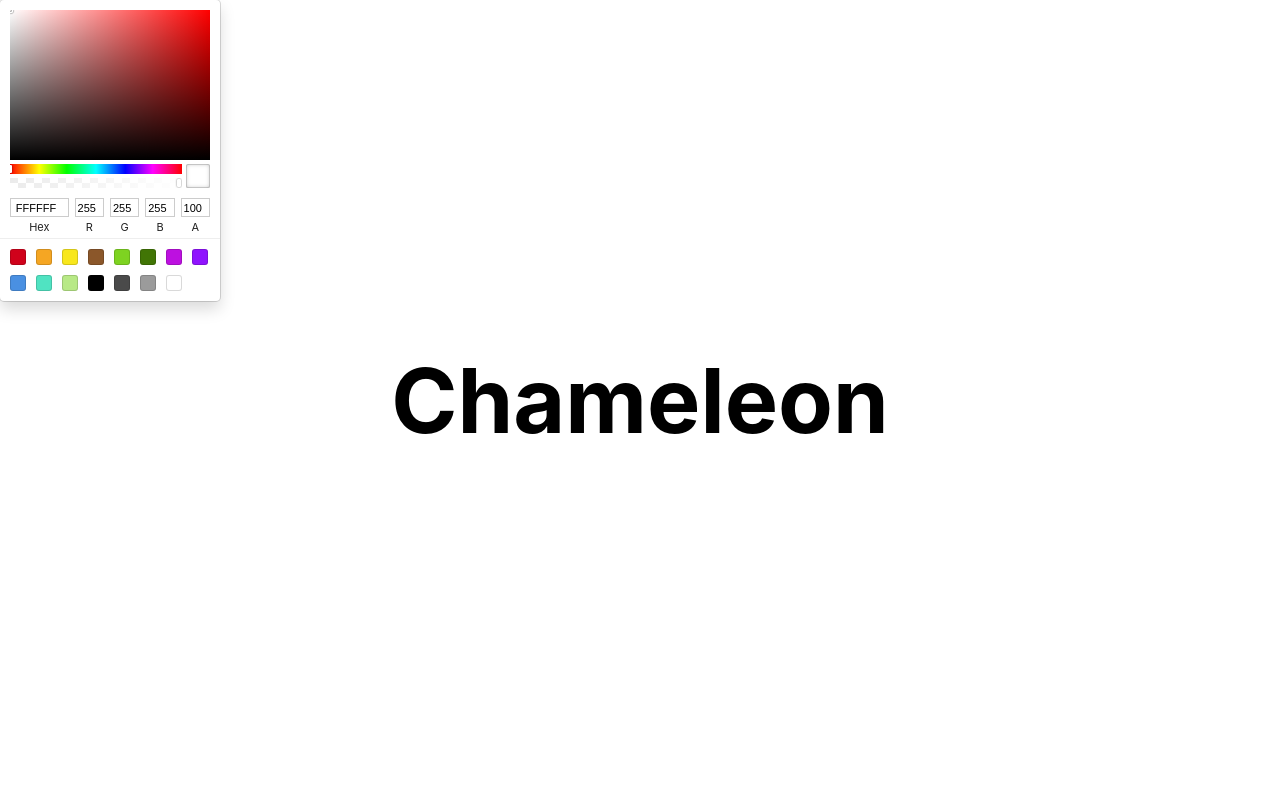
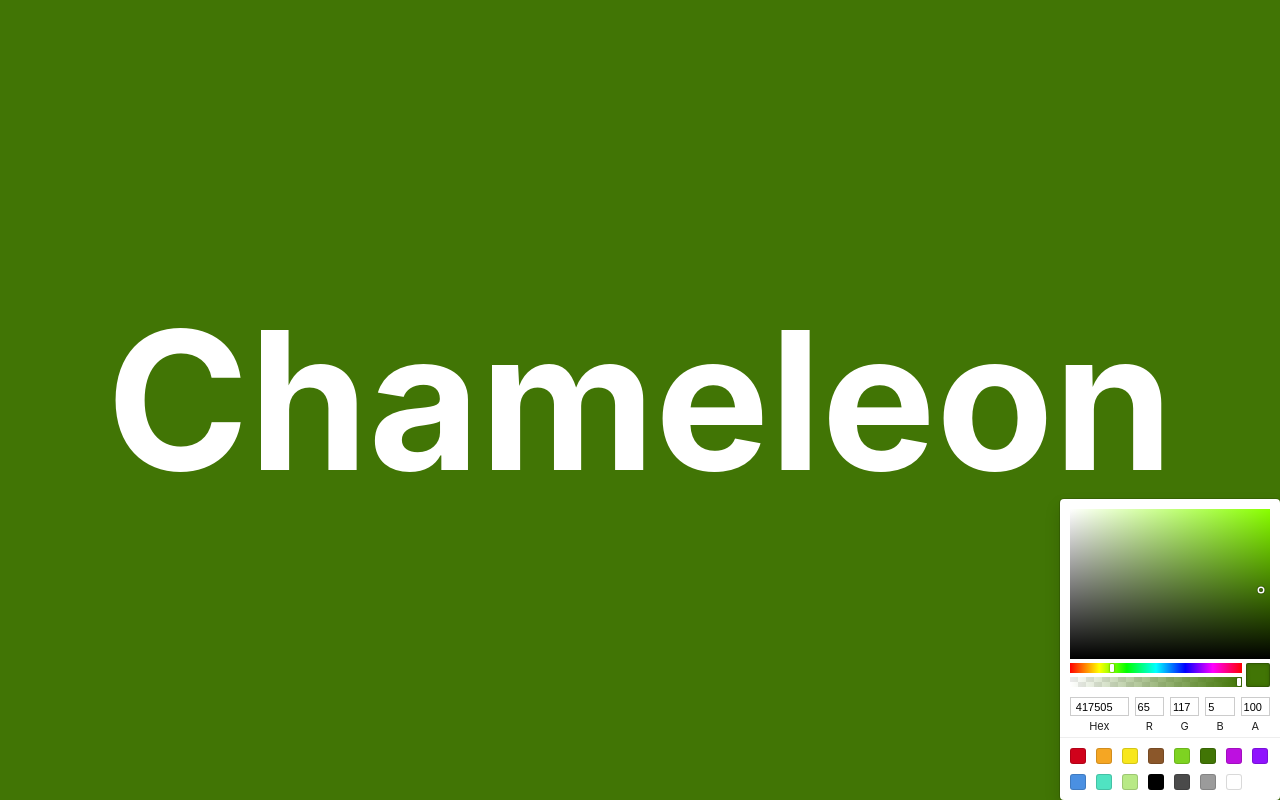
Before and after one commit to JairPrada/chameleon, a React (Create React App) app: page / in a window 1280 px wide. Built offline with nearby package versions, Linux system fonts and the light colour scheme.

Commit message:
chore(app.js): adding styles and funtions to render dynamic styles

```diff
--- a/src/App.css
+++ b/src/App.css
@@ -8,5 +8,5 @@
 
 .text {
   text-align: center;
-  font-size: 7vw;
+  font-size: 15vw;
 }
--- a/src/App.js
+++ b/src/App.js
@@ -1,28 +1,38 @@
-import { useState } from 'react';
+import { useEffect, useState } from 'react';
 import './App.css';
 import { SketchPicker } from 'react-color';
+import { neuralNetwork } from './utils';
+import { Loader } from './components/loaders';
 
 function App() {
-  const [state, setState] = useState({ background: '#fff' })
+  const [state, setState] = useState({ background: '#417505', textColor: "white" })
+
+  const [isLoading, setIsLoading] = useState(true);
 
   const handleChangeComplete = (color) => {
-    console.log(color.rgb);
-    setState({ background: color.hex });
+    setState({ background: color.hex, textColor: neuralNetwork(color.rgb.r, color.rgb.g, color.rgb.b) });
   };
 
+  useEffect(() => {
+    setTimeout(() => {
+      setIsLoading(false)
+    }, 3000)
+  }, [])
+
+
   return (
+    <>
+      {isLoading && <Loader />}
       <div className="bg" style={{ background: state.background }}>
-      <h1 className='text'>Chameleon</h1>
-      <div
-
-        style={{ position: "absolute", top: "0", left: "0" }}
-      >
+        <h1 className='text' style={{ color: state.textColor }}>Chameleon</h1>
+        <div style={{ position: "absolute", bottom: "0", right: "0" }}>
           <SketchPicker
             color={state.background}
             onChange={handleChangeComplete}
           />
         </div>
-    </div>
+      </div >
+    </>
   );
 }
 
```
Lines whose indentation alone changed are shown as unchanged.
